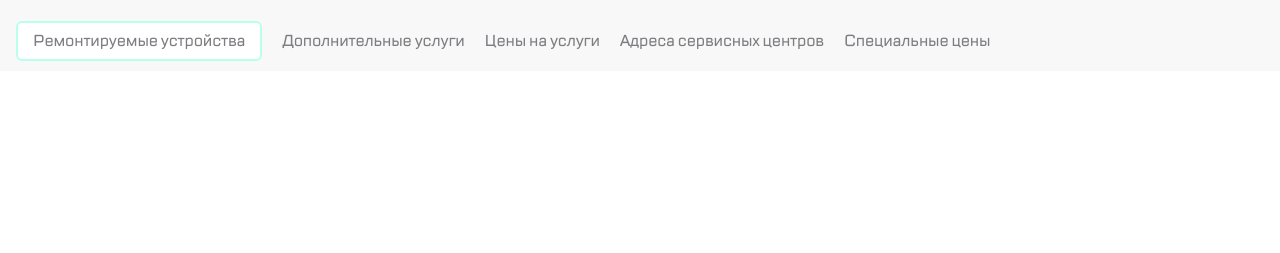
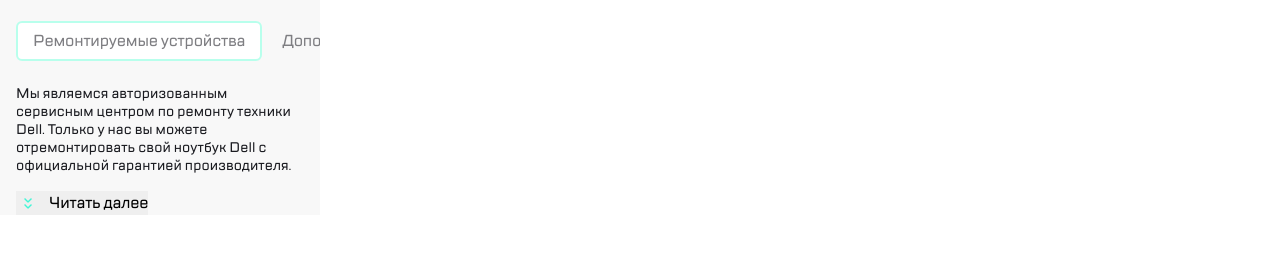
Before and after one commit to nupaT/kata_services_page, a plain HTML site: page index.html in a window 1280 px wide. Shown: the part 155-408 px from the top of the page. Drawn offline with Linux system fonts and the light colour scheme.

Commit message:
add: describe block; button - more

```diff
--- a/index.html
+++ b/index.html
@@ -37,6 +37,16 @@
           <li class="slider__item"><a class="slider__link" href="#!">Специальные цены</li>
         </ul>
       </section>
+      <section class="describe">
+        <div class="describe__text">Мы являемся авторизованным сервисным центром по ремонту техники Dell. Только у нас вы можете отремонтировать свой ноутбук Dell с официальной гарантией производителя.
+        </div>
+        <label class="more">
+          <button class="more__button">
+            <img class="more__button--img" src="icon/expand.png" alt="expand" >
+            <span class="more__button--text">Читать далее</span>
+          </button>
+        </label>
+      </section>
     </article>
     <div class="footer"></div>
   </body>
--- a/sccs/_main.scss
+++ b/sccs/_main.scss
@@ -57,3 +57,31 @@
   letter-spacing: -0.2px;
   color: #7e7e82;
 }
+
+.describe {
+  margin: 14px 16px 0;
+}
+
+.describe__text {
+  margin: 0 0 16px 0;
+  white-space: normal;
+  font-size: 14px;
+  line-height: 18px;
+  letter-spacing: 0.1px;
+  color: #1B1C21;
+}
+
+.more {
+}
+.more__button {
+}
+.more__button--img {
+  margin: 0 6px 0 0;
+}
+
+.more__button--text {
+  // font-family: 'TT Lakes';
+font-size: 16px;
+line-height: 24px;
+letter-spacing: -0.2px;
+}
--- a/sccs/style.scss
+++ b/sccs/style.scss
@@ -1,7 +1,3 @@
-@import "_default";
-@import "_header";
-@import "_main";
-
 @font-face {
   font-family: "TTLakesRegular";
   src: url(../fonts/TTLakes-Regular.woff);
@@ -23,6 +19,13 @@
   font-weight: normal;
 }
 
+
+
+@import "_default";
+@import "_header";
+@import "_main";
+
 html {
   font-family: "TTLakesRegular";
+  max-width: 320px;
 }
```
Also changed, not shown: icon/expand.png (added), img/mainBG.png (added), style/style.css.
